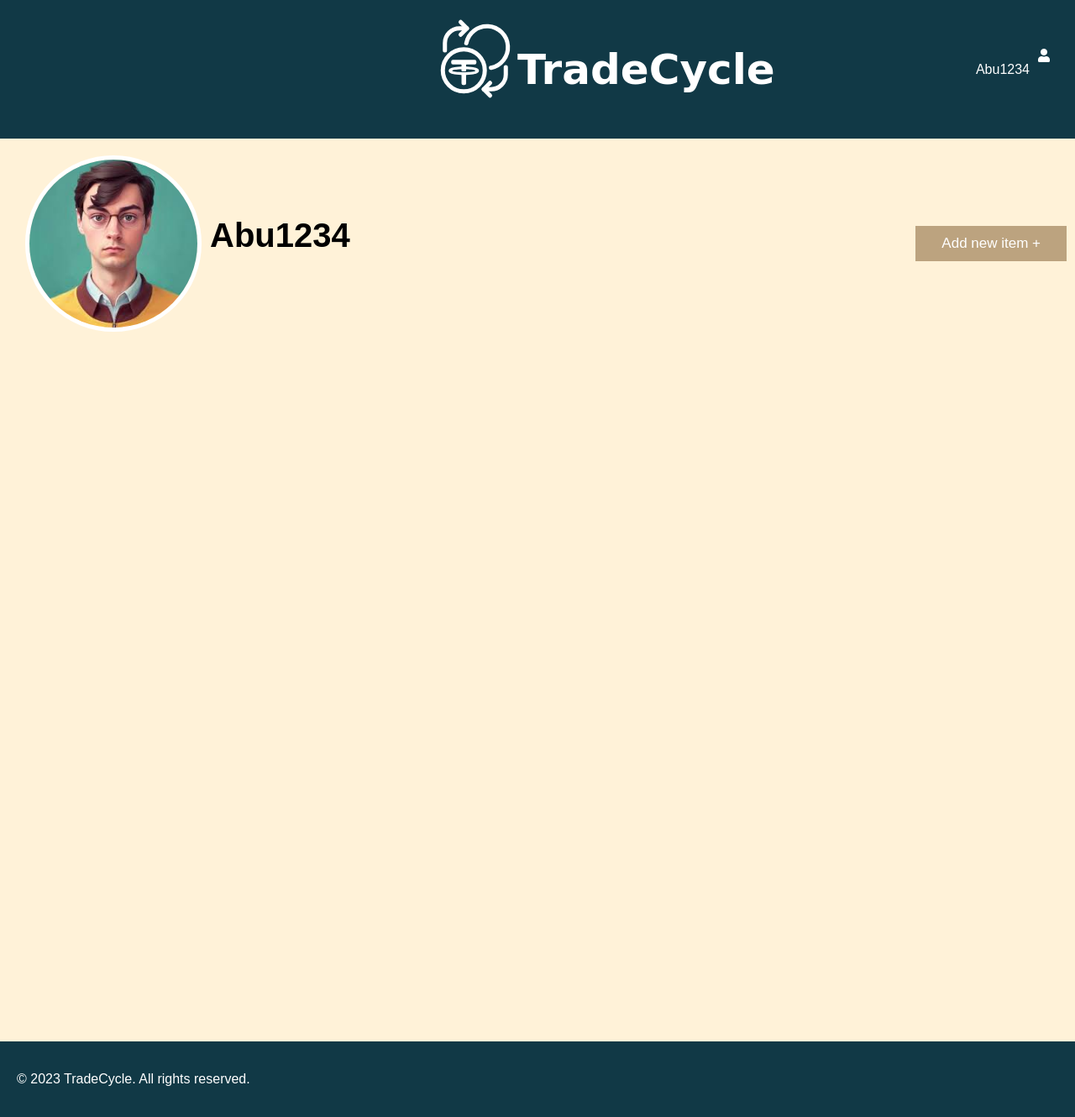
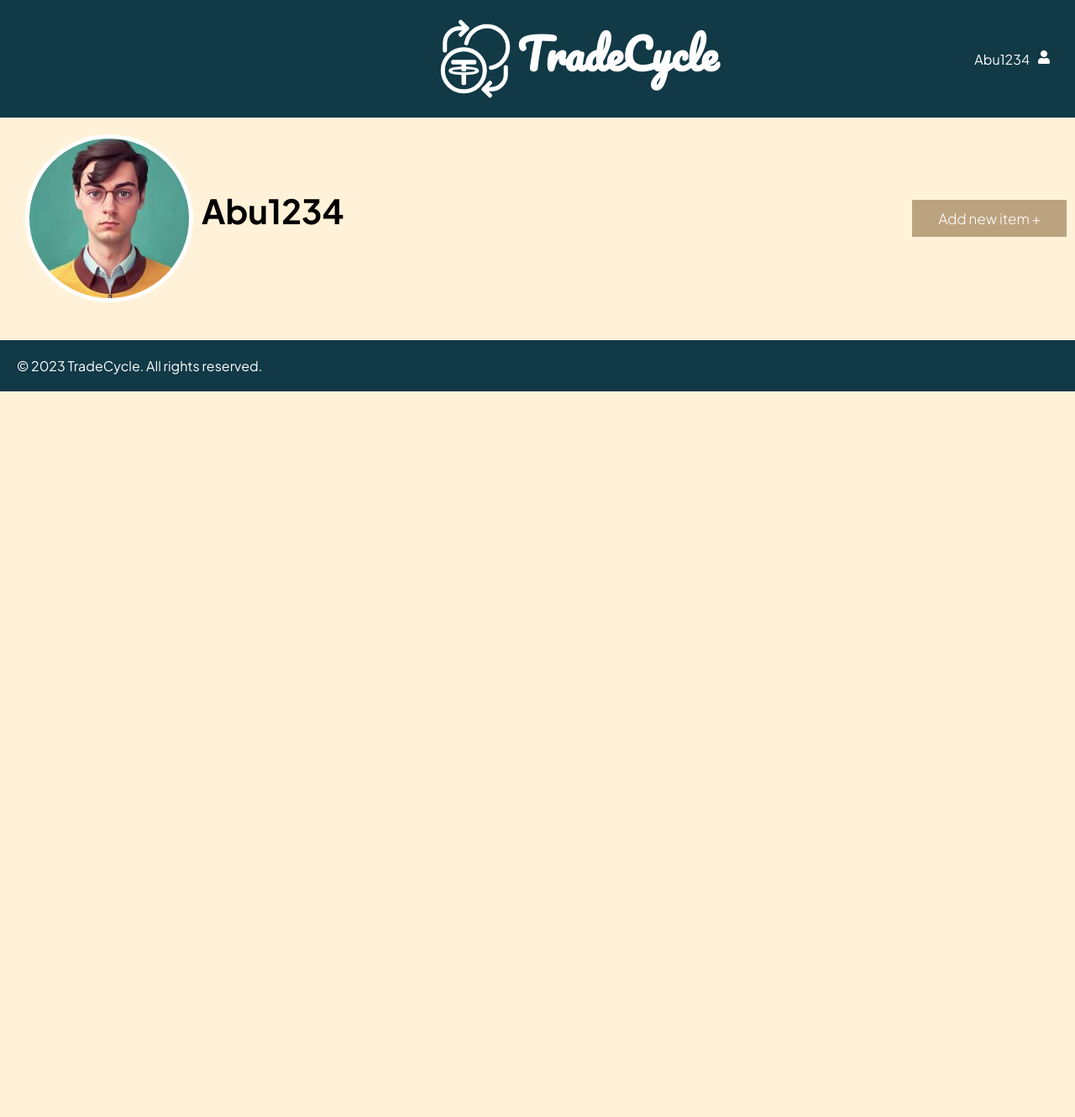
Before and after one commit to TOHVINPING286681/Web-Project, a PHP site: page /user_profile.php in a window 1280 px wide. Shown: the whole page at 84% size. After the commit the page ends 466 px from the top, so only its background shows below. Run offline with PHP 8.4, Linux system fonts and the light colour scheme; a user stored in the database is signed in; data comes from the database, SQL or seed files in the repository.

Commit message:
Update style.css

```diff
--- a/style.css
+++ b/style.css
@@ -1,4 +1,4 @@
-.item-container @import url('https://fonts.googleapis.com/css2?family=Baloo+2&family=Libre+Baskerville:wght@700&family=Plus+Jakarta+Sans:wght@300;400;600;700;800&family=Roboto+Condensed:wght@300&display=swap');
+@import url('https://fonts.googleapis.com/css2?family=Baloo+2&family=Libre+Baskerville:wght@700&family=Plus+Jakarta+Sans:wght@300;400;600;700;800&family=Roboto+Condensed:wght@300&display=swap');
 @import url('https://fonts.googleapis.com/css2?family=Baloo+2&family=Libre+Baskerville:wght@700&family=Pacifico&family=Plus+Jakarta+Sans:wght@300;400;600;700;800&family=Roboto+Condensed:wght@300&display=swap');
 * {
   margin: 0;
@@ -232,7 +232,7 @@
   transform: translateX(200%);
 }
 
-/* user_profile.html */
+/* user_profile.php */
 .body-profile {
   font-family: sans-serif;
   margin: 0;
@@ -362,7 +362,11 @@ header h1 {
   border-radius: 20px;
   margin-top: 15px;
   padding-bottom: 30px;
-  height: 100vh;
+}
+
+.wrapper-container{
+    height: 100vh;
+
 }
 
 .item {
```
